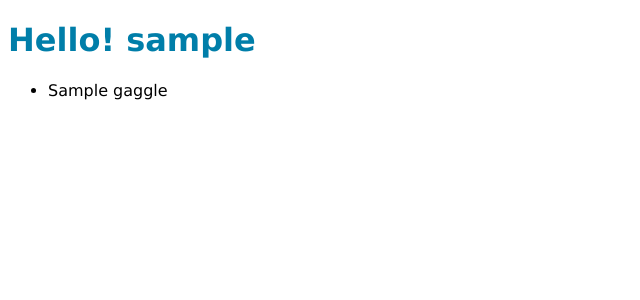
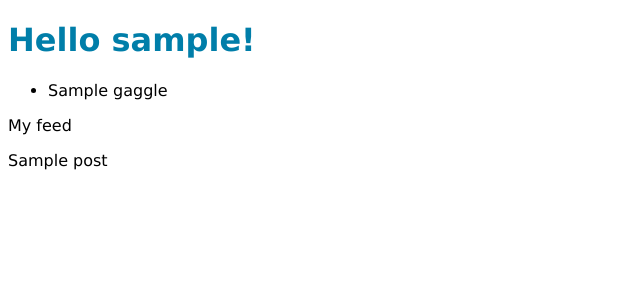
Before and after one commit to zimzalabean/waggle, a Flask app: template templates/main.html in a window 1280 px wide. Shown: the top 300 px of the page, without its empty margins (0-640 px from the left). Run offline with Flask 2, Linux system fonts and the light colour scheme; the visitor is signed in with stand-in values (Sample User, id 1); the template is opened without the code that fills it: most values are stand-ins (such as "Sample title", 1, 10 or a date in 2020).

Commit message:
Display posts

```diff
--- a/app.py
+++ b/app.py
@@ -26,7 +26,9 @@ def homepage():
     conn = dbi.connect()
     username = session.get('username', 'ldau')
     gaggles = waggle.getUserGaggle(conn, username)
-    return render_template('main.html', gaggles = gaggles)
+    posts = waggle.getPosts(conn)
+
+    return render_template('main.html', gaggles = gaggles, username=username, posts=posts)
 
 
 @app.before_first_request
--- a/templates/main.html
+++ b/templates/main.html
@@ -1,7 +1,7 @@
 {% extends "base.html" %}
 
 {% block main_content %}
-<h1>Hello! {{username}}</h1>
+<h1>Hello {{username}}!</h1>
 
 <ul>
     {% for gaggle in gaggles %}
@@ -9,4 +9,10 @@
     {% endfor %}
 </ul>
 
+<p>My feed</p>
+
+{% for post in posts %}
+<p>{{post}}</p>
+{% endfor %}
+
 {% endblock %}
```
Also changed, not shown: waggle.py (+7 -0 lines).
